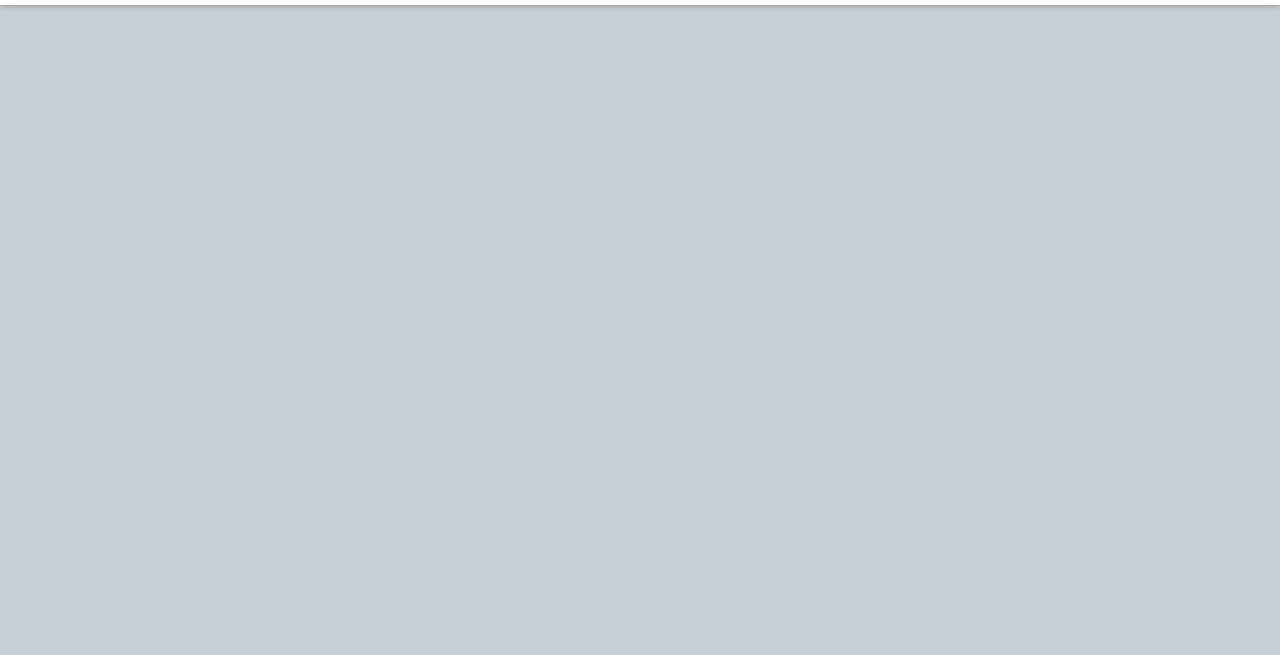
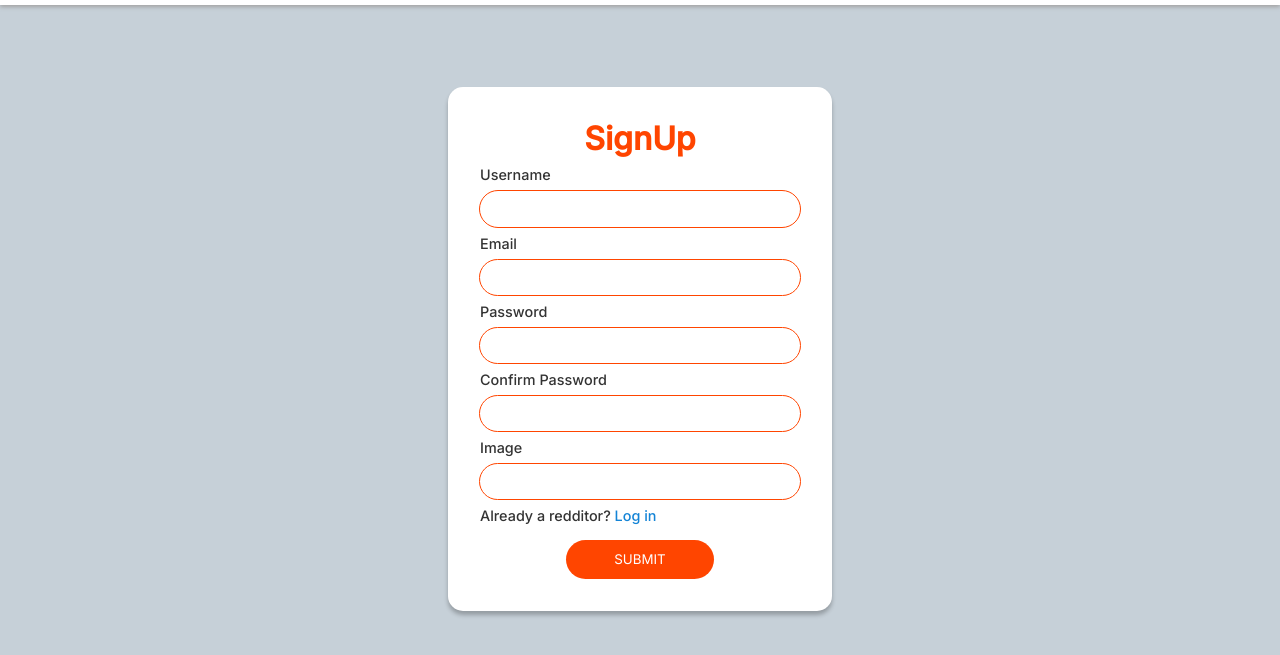
Before and after one commit to CA-G12/Reddit-App-Shams, a website: page public/html/signup.html in a window 1280 px wide. Shown: the part 83-738 px from the top of the page. Drawn offline with Linux system fonts and the light colour scheme.

Commit message:
Make the signin & signup forms relates #10

```diff
--- a/public/css/signin.css
+++ b/public/css/signin.css
@@ -8,6 +8,8 @@
 }
 
 body {
+  width: 100%;
+  height: 100vh;
   background-color: #c6d0d8;
 }
 
@@ -26,6 +28,7 @@ header {
 
 header div img {
   width: 120px;
+  cursor: pointer;
 }
 
 header div input {
@@ -84,3 +87,77 @@ header div input {
   font-size: 1.2rem;
   cursor: pointer;
 }
+
+main {
+  width: 100%;
+  height: 100%;
+  display: flex;
+  justify-content: center;
+  align-items: center;
+  flex-direction: column;
+}
+
+#form {
+  margin-top: 4rem;
+  width: 30%;
+  background-color: #fff;
+  display: flex;
+  justify-content: center;
+  align-items: flex-start;
+  flex-direction: column;
+  padding: 2rem;
+  border-radius: 15px;
+  box-shadow: 0 4px 4px 0 rgba(0, 0, 0, 0.25);
+  gap: 0.5rem;
+}
+
+#form h1 {
+  align-self: center;
+  color: #FF4500;
+  font-weight: 700
+}
+
+#form input {
+  width: 100%;
+  padding: 0.6rem 2rem;
+  border-radius: 30px;
+  border: 0;
+  outline: 1px solid #FF4500;
+}
+
+#form label,
+#form span {
+  color: #333;
+  font-size: 0.9rem;
+  font-weight: 500;
+}
+
+#form button {
+  align-self: center;
+  padding: 0.7rem 3rem;
+  outline: 0;
+  border: 0;
+  border-radius: 30px;
+  background-color: #FF4500;
+  color: #fff;
+  text-transform: uppercase;
+  cursor: pointer;
+  transition: all 0.2s ease-in-out;
+}
+
+#form button:hover {
+  outline: 2px solid #FF4500;
+  background-color: inherit;
+  color: #FF4500;
+}
+
+#form span a {
+  text-decoration: none;
+  color: #1484d6;
+}
+
+#form p {
+  color: #ff0000;
+  font-size: 1rem;
+  text-transform: capitalize;
+}
--- a/public/css/signup.css
+++ b/public/css/signup.css
@@ -8,7 +8,13 @@
 }
 
 body {
+  width: 100%;
+  height: 100vh;
   background-color: #c6d0d8;
+  display: flex;
+  justify-content: center;
+  align-items: center;
+  flex-direction: column;
 }
 
 header {
@@ -26,6 +32,7 @@ header {
 
 header div img {
   width: 120px;
+  cursor: pointer;
 }
 
 header div input {
@@ -84,3 +91,77 @@ header div input {
   font-size: 1.2rem;
   cursor: pointer;
 }
+
+main {
+  width: 100%;
+  height: 100%;
+  display: flex;
+  justify-content: center;
+  align-items: center;
+  flex-direction: column;
+}
+
+#form {
+  margin-top: 4rem;
+  width: 30%;
+  background-color: #fff;
+  display: flex;
+  justify-content: center;
+  align-items: flex-start;
+  flex-direction: column;
+  padding: 2rem;
+  border-radius: 15px;
+  box-shadow: 0 4px 4px 0 rgba(0, 0, 0, 0.25);
+  gap: 0.5rem;
+}
+
+#form h1 {
+  align-self: center;
+  color: #FF4500;
+  font-weight: 700
+}
+
+#form input {
+  width: 100%;
+  padding: 0.6rem 2rem;
+  border-radius: 30px;
+  border: 0;
+  outline: 1px solid #FF4500;
+}
+
+#form label,
+#form span {
+  color: #333;
+  font-size: 0.9rem;
+  font-weight: 500;
+}
+
+#form button {
+  align-self: center;
+  padding: 0.7rem 3rem;
+  outline: 0;
+  border: 0;
+  border-radius: 30px;
+  background-color: #FF4500;
+  color: #fff;
+  text-transform: uppercase;
+  cursor: pointer;
+  transition: all 0.2s ease-in-out;
+}
+
+#form button:hover {
+  outline: 2px solid #FF4500;
+  background-color: inherit;
+  color: #FF4500;
+}
+
+#form span a {
+  text-decoration: none;
+  color: #1484d6;
+}
+
+#form p {
+  color: #ff0000;
+  font-size: 1rem;
+  text-transform: capitalize;
+}
--- a/public/html/signup.html
+++ b/public/html/signup.html
@@ -1,5 +1,6 @@
 <!DOCTYPE html>
 <html lang="en">
+
 <head>
   <meta charset="UTF-8">
   <meta http-equiv="X-UA-Compatible" content="IE=edge">
@@ -9,10 +10,11 @@
   <link rel="icon" href="https://www.iconpacks.net/icons/2/free-reddit-logo-icon-2436-thumb.png" type="image/svg+xml">
   <title>Sign Up</title>
 </head>
+
 <body>
   <header>
     <div>
-      <img src="../assets/reddit logo.png" alt="reddit logo">
+      <a href="../index.html"><img src="../assets/reddit logo.png" alt="reddit logo"></a>
     </div>
     <div class="search">
       <i class="fa-solid fa-magnifying-glass"></i>
@@ -24,10 +26,24 @@
       <i class="fa-solid fa-user"></i>
     </div>
   </header>
+  <main>
+    <div id="form">
+      <h1>SignUp</h1>
+      <label>Username</label>
+      <input type="text" name="username" id="username">
+      <label>Email</label>
+      <input type="email" name="email" id="email">
+      <label>Password</label>
+      <input type="password" name="password" id="password">
+      <label>Confirm Password</label>
+      <input type="password" name="confirm-password" id="confirm-password">
+      <label>Image</label>
+      <input type="url" name="image" id="image">
+      <span class="para">Already a redditor? <a href="">Log in</a></span>
+      <p id="error-message"></p>
+      <button type="submit">submit</button>
+    </div>
+  </main>
 </body>
+
 </html>
-<!-- <div id="form">
-        <h1>SignUp</h1>
-        <label for="username">Username</label>
-        <input type="text" name="username" id="username">
-    </div> -->
```
Also changed, not shown: public/html/feed.html (+1 -1 lines), public/html/signin.html (+16 -1 lines).
